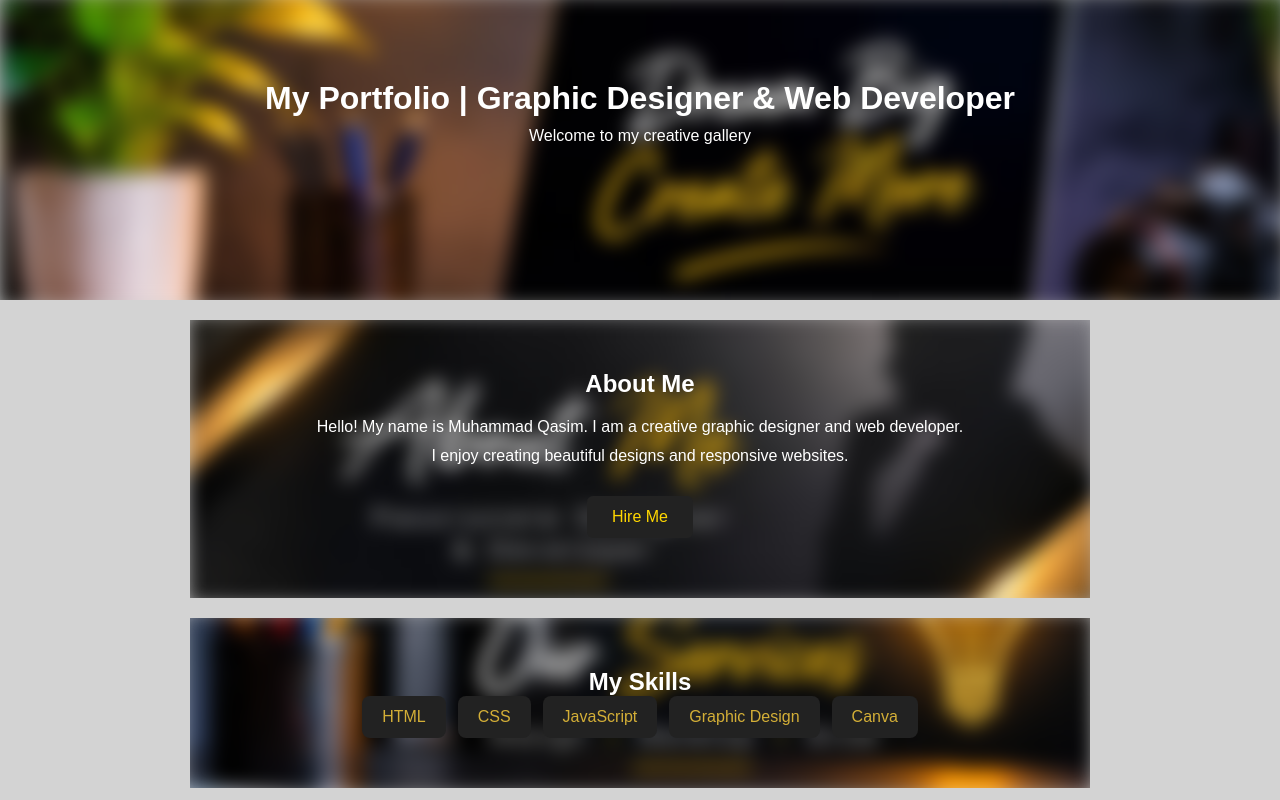
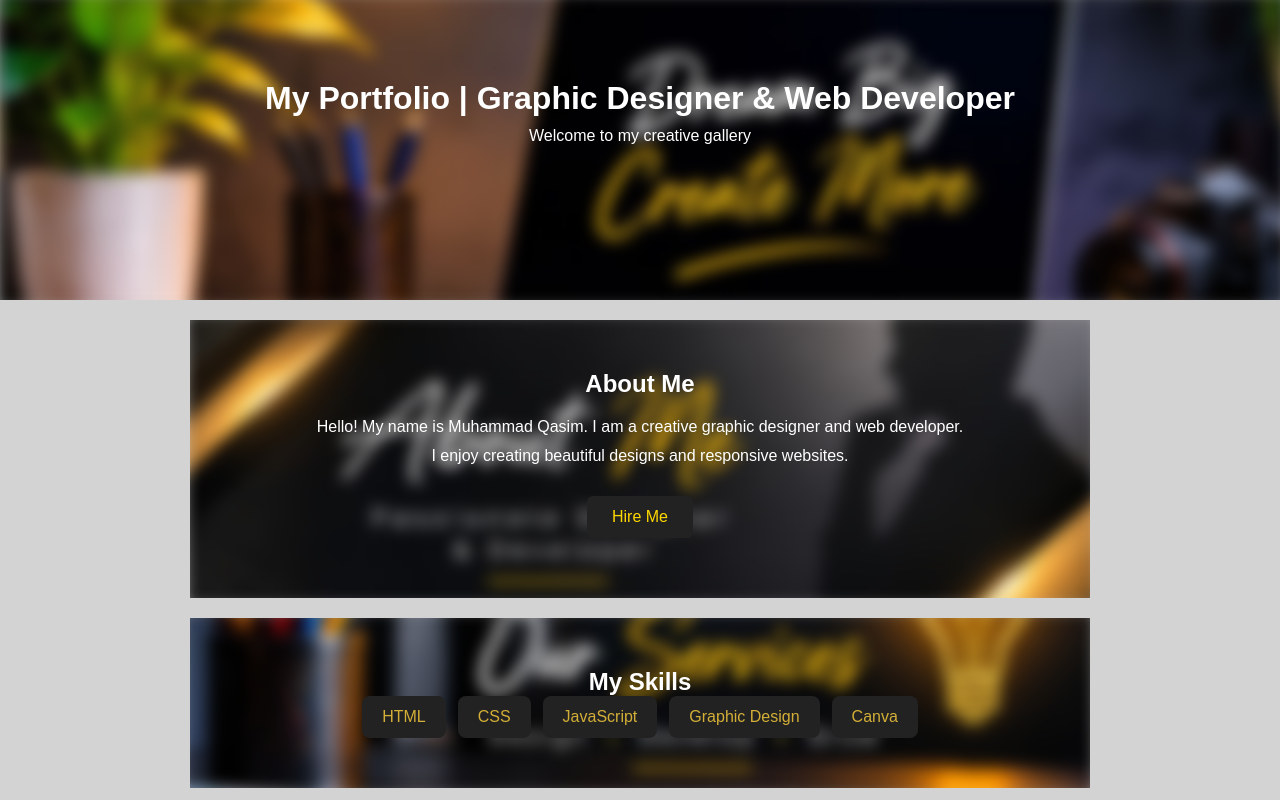
Before and after one commit to qasimgul93-prog/My-portfolio, a plain HTML site: page index.html in a window 1280 px wide. Shown: the top 800 px of the page. Drawn offline with Linux system fonts and the light colour scheme.

Commit message:
Update style.css

```diff
--- a/style.css
+++ b/style.css
@@ -11,37 +11,36 @@ body {
     color: #172554;
 }
 
-/* Background image and blur for all sections */
+
+/* Common blur settings */
 header,
 .about,
 .skills,
 .gallery-section,
-.contact,
-.projects {
+.projects,
+.contact {
     position: relative;
     isolation: isolate;
     overflow: hidden;
-    background: transparent;
 }
 
-/* Blurred background layer */
 header::before,
 .about::before,
 .skills::before,
 .gallery-section::before,
-.contact::before,
-.projects::before {
+.projects::before,
+.contact::before {
     content: "";
     position: absolute;
-    inset: -8px;
+    inset: -10px;
     z-index: -1;
     background-size: cover;
     background-position: center;
     background-repeat: no-repeat;
-    filter: blur(10px);
+    filter: blur(8px);
 }
 
-/* Individual background images */
+/* Separate background images */
 header::before {
     background-image: url("images/home-bg.jpg");
 }
```
